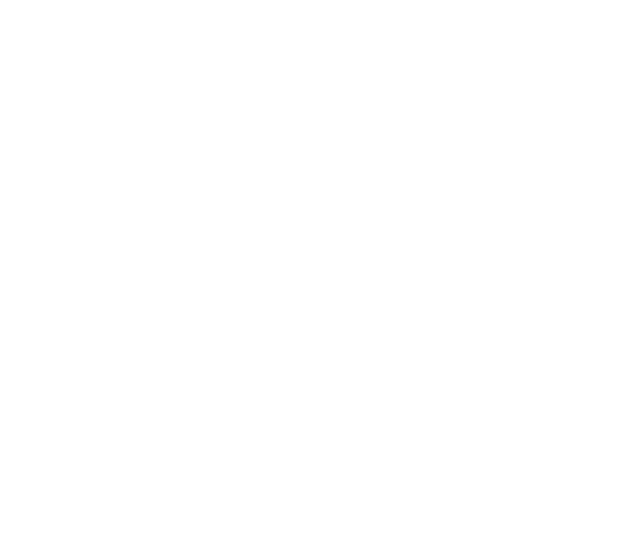
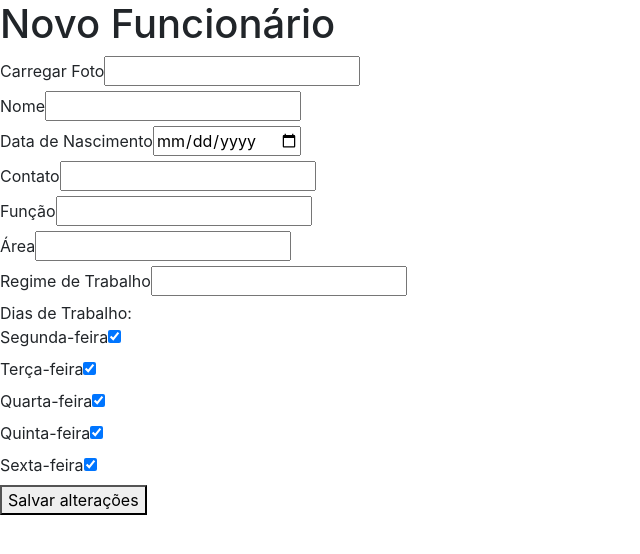
Before and after one commit to andreirece/ironoffice, a React (Create React App) app: page /updateemployee/1 in a window 1280 px wide. Before the commit this address had no page. Shown: the top 554 px of the page, without its empty margins (0-640 px from the left). Built offline with nearby package versions, Linux system fonts and the light colour scheme; no server answers.

Commit message:
UpdateEmployee page

```diff
--- a/src/components/App.js
+++ b/src/components/App.js
@@ -3,6 +3,7 @@
 import EmployeesList from "../pages/EmployeesList";
 import EmployeeDelete from "../pages/EmployeeDelete";
 import Home from "../pages/Home";
+import UpdateEmployee from "../pages/UpdateEmployee";
 
 
 function App() {
@@ -13,6 +14,7 @@
         <Route path="/createnewemployee" element={<CreateNewEmployee />} />
         <Route path="/funcionarios" element={<EmployeesList />} />
         <Route path="/employeedelete/:id" element={<EmployeeDelete />} />
+        <Route path="/updateemployee/:id" element={<UpdateEmployee />} />
       </Routes>
     </div>
   );
--- a/src/pages/CreateNewEmployee.js
+++ b/src/pages/UpdateEmployee.js
@@ -1,11 +1,11 @@
-import React, { useState } from "react";
-import { useNavigate } from "react-router-dom";
+import React, { useState, useEffect } from "react";
+import { useNavigate, useParams } from "react-router-dom";
 import axios from "axios";
 
 import FormControl from "../components/FormControl";
 
-function CreateNewEmployee() {
-  const [newEmployee, setNewEmployee] = useState({
+function UpdateEmployee() {
+  const [employee, setEmployee] = useState({
     name: "",
     birthdate: "",
     contact: "",
@@ -16,8 +16,8 @@
     image: "",
     Office: "",
   });
-
   const navigate = useNavigate();
+  const { id } = useParams();
   const allDays = [
     "Segunda-feira",
     "Terça-feira",
@@ -26,30 +26,41 @@
     "Sexta-feira",
   ];
 
+  useEffect(() => {
+    let cloneEmployee = {};
+    axios
+      .get(`https://ironrest.herokuapp.com/ironoffice-andre-cintia/${id}`)
+      .then((response) => {
+        cloneEmployee = response.data;
+        delete cloneEmployee._id;
+        setEmployee(cloneEmployee);
+      })
+      .catch((err) => {
+        console.error(err);
+      });
+  }, [id]);
+
   function handleChange(event) {
-    setNewEmployee({
-      ...newEmployee,
-      [event.target.name]: event.target.value,
-    });
-    // }
+    setEmployee({ ...employee, [event.target.name]: event.target.value });
   }
+
   const handleCheck = (event) => {
-    let updatedList = [...newEmployee.daysOfTheWeek];
+    let updatedList = [...employee.daysOfTheWeek];
     if (event.target.checked) {
       updatedList.push(event.target.value);
     } else {
       updatedList.splice(updatedList.indexOf(event.target.value), 1);
     }
 
-    setNewEmployee({ ...newEmployee, daysOfTheWeek: updatedList });
+    setEmployee({ ...employee, daysOfTheWeek: updatedList });
   };
 
   function handleSubmit(event) {
     event.preventDefault();
     axios
-      .post(
-        `https://ironrest.herokuapp.com/ironoffice-andre-cintia`,
-        newEmployee
+      .put(
+        `https://ironrest.herokuapp.com/ironoffice-andre-cintia/${id}`,
+        employee
       )
       .then((response) => {
         console.log(response.data);
@@ -69,7 +80,7 @@
           id="employeeImage"
           name="image"
           onChange={handleChange}
-          value={newEmployee.image}
+          value={employee.image}
         />
 
         <FormControl
@@ -77,7 +88,7 @@
           id="employeeCreateName"
           name="name"
           onChange={handleChange}
-          value={newEmployee.name}
+          value={employee.name}
         />
 
         <FormControl
@@ -85,7 +96,7 @@
           id="employeeBirthDate"
           name="birthDate"
           onChange={handleChange}
-          value={newEmployee.birthDate}
+          value={employee.birthdate}
           type="date"
         />
 
@@ -94,7 +105,7 @@
           id="employeeContact"
           name="contact"
           onChange={handleChange}
-          value={newEmployee.contact}
+          value={employee.contact}
         />
 
         <FormControl
@@ -102,7 +113,7 @@
           id="employeeFunction"
           name="function"
           onChange={handleChange}
-          value={newEmployee.function}
+          value={employee.function}
         />
 
         <FormControl
@@ -110,7 +121,7 @@
           id="employeeArea"
           name="area"
           onChange={handleChange}
-          value={newEmployee.area}
+          value={employee.area}
         />
 
         <FormControl
@@ -118,7 +129,7 @@
           id="employeeWorkRegime"
           name="workRegime"
           onChange={handleChange}
-          value={newEmployee.workRegime}
+          value={employee.workRegime}
         />
         <div>Dias de Trabalho:</div>
         {allDays.map((currentDay, index) => {
@@ -131,6 +142,13 @@
               onChange={handleCheck}
               value={currentDay}
               type="checkbox"
+              checked={employee.daysOfTheWeek.map((checkedDay) => {
+                if (checkedDay === currentDay) {
+                  return true;
+                } else {
+                  return false;
+                }
+              })}
             />
           );
         })}
@@ -140,4 +158,4 @@
   );
 }
 
-export default CreateNewEmployee;
+export default UpdateEmployee;
```
